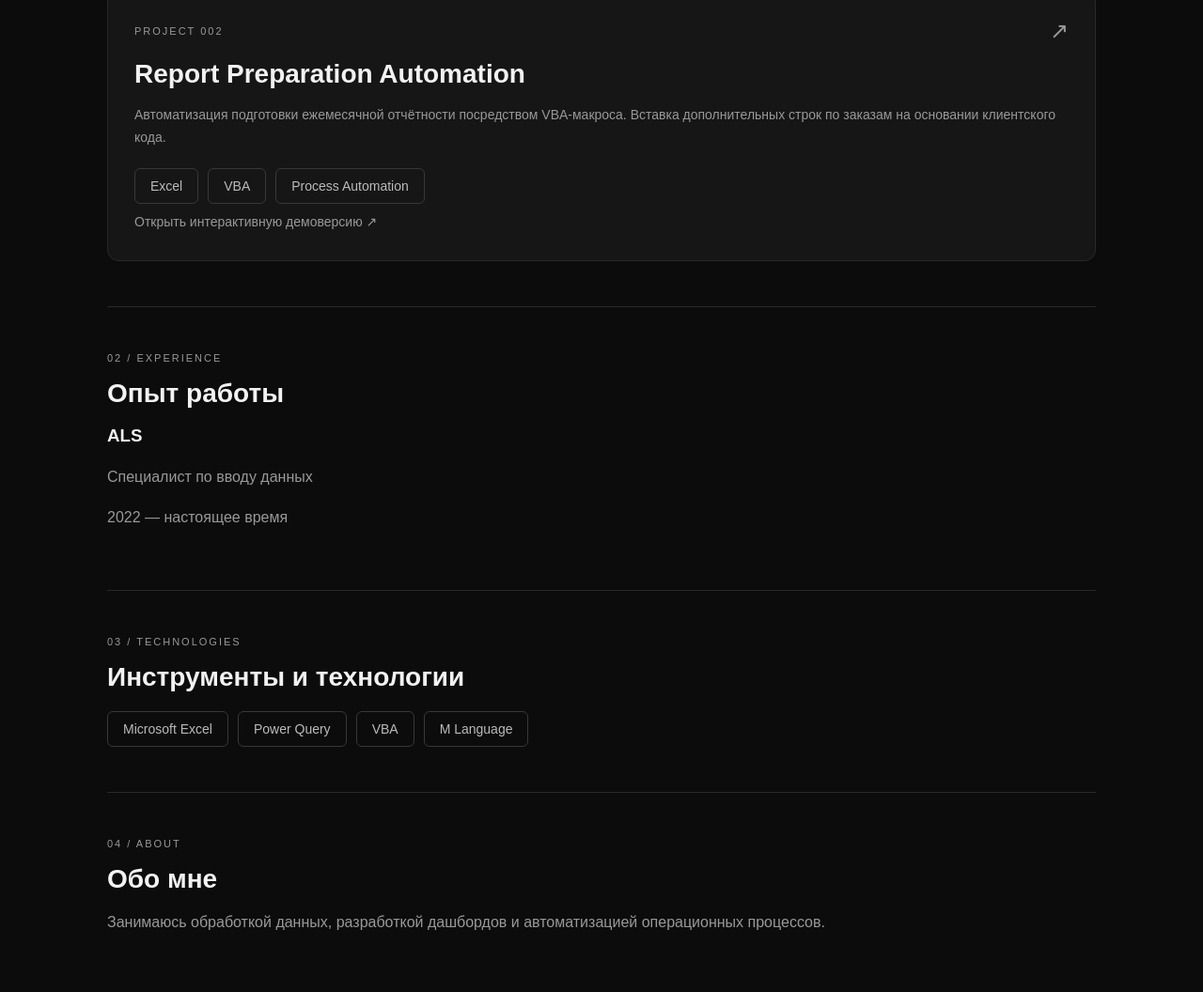
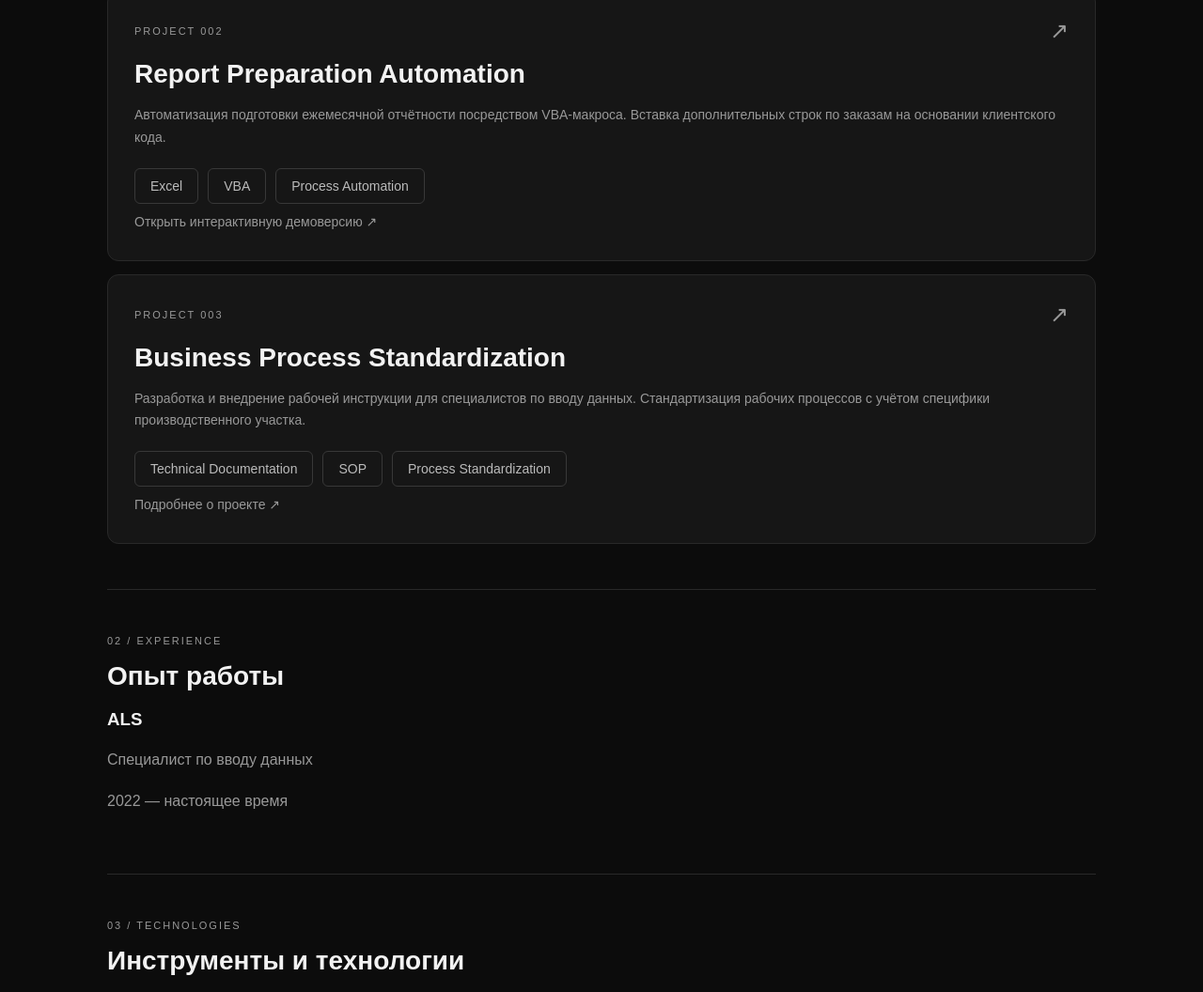
Before and after one commit to bekseiytd/bekseiytd.github.io, a plain HTML site: page index.html in a window 1280 px wide. Shown: the part 1801-2857 px from the top of the page at 94% size. Drawn offline with Linux system fonts and the light colour scheme.

Commit message:
Add project card for Business Process Standardization
Added a new project card for Business Process Standardization with details and tags.

```diff
--- a/index.html
+++ b/index.html
@@ -417,6 +417,34 @@
 </a>
 
 
+<a class="card" href="process-standardization.html"
+   style="display: block; margin-top: 14px;">
+
+    <div class="card-header">
+        <span class="label">PROJECT 003</span>
+        <span class="arrow">↗</span>
+    </div>
+
+    <h2>Business Process Standardization</h2>
+
+    <p>
+        Разработка и внедрение рабочей инструкции
+        для специалистов по вводу данных.
+        Стандартизация рабочих процессов с учётом
+        специфики производственного участка.
+    </p>
+
+    <div class="tags">
+        <span class="tag">Technical Documentation</span>
+        <span class="tag">SOP</span>
+        <span class="tag">Process Standardization</span>
+    </div>
+
+    <p>Подробнее о проекте ↗</p>
+
+</a>
+
+
 </section>
 
 
```
